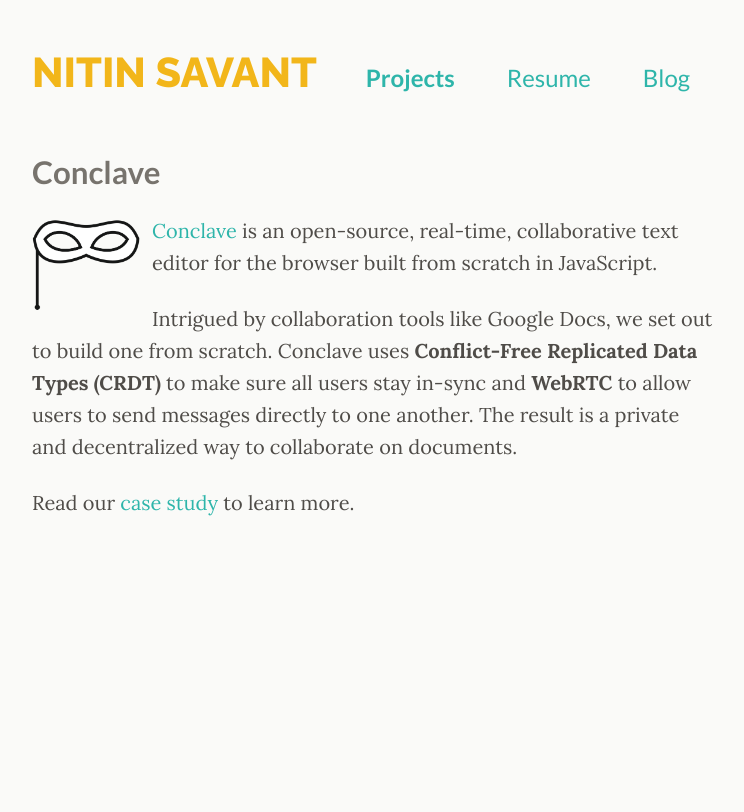
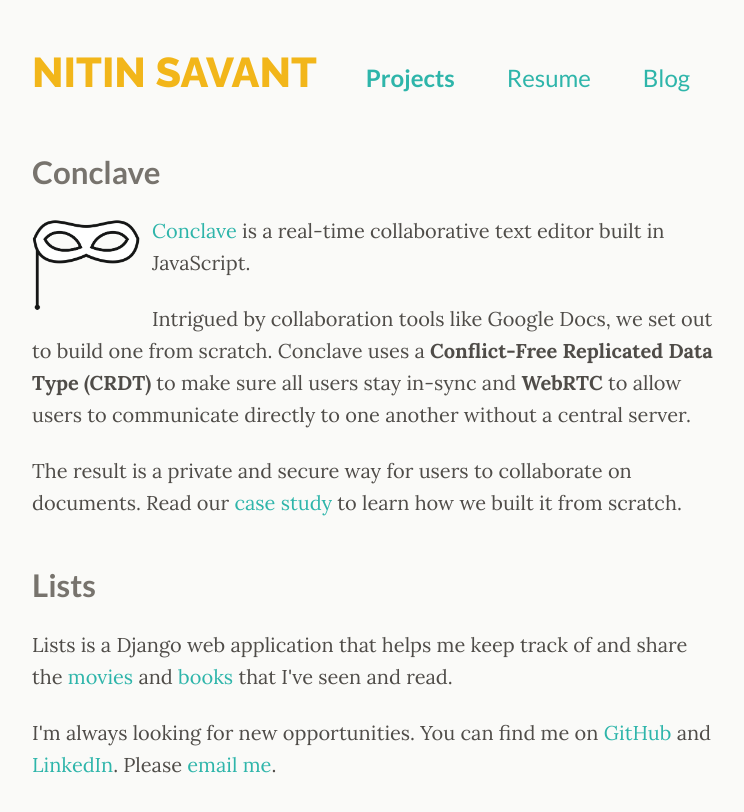
Before and after one commit to nitinsavant/nitinsavant.github.io, a Jekyll site: the page built from _pages/projects.html, in a window 1280 px wide. Shown: the top 812 px of the page, without its empty margins (266-1010 px from the left). Built offline with Jekyll 4.4.1, drawn with Linux system fonts in a browser that asks for light colours.

Commit message:
Added lists project

```diff
--- /dev/null
+++ b/_pages/projects.html
@@ -0,0 +1,38 @@
+---
+layout: page
+title: Projects
+permalink: /projects/
+---
+
+<section class="page-content">
+    <article>
+      <h2>Conclave</h2>
+
+      <figure class="project-logo">
+        <img src="{{ site.baseurl }}/assets/img/conclave-mask.png">
+      </figure>
+
+      <p>
+        <a href="http://conclave-app.herokuapp.com/" target="_blank">Conclave</a> is a real-time collaborative text editor built in JavaScript.
+      </p>
+      <p>
+        Intrigued by collaboration tools like Google Docs, we set out to build one from scratch. Conclave uses a <strong>Conflict-Free Replicated Data Type (CRDT)</strong> to make sure all users stay in-sync and <strong>WebRTC</strong> to allow users to communicate directly to one another without a central server.
+      </p>
+      <p>
+        The result is a private and secure way for users to collaborate on documents. Read our <a href="https://conclave-team.github.io/conclave-site/" target="_blank">case study</a> to learn how we built it from scratch.
+      </p>
+  </article>
+  <article>
+    <h2>Lists</h2>
+
+    <p>
+      Lists is a Django web application that helps me keep track of and share the <a href="https://nitinsavant.herokuapp.com/lists/movies" target="_blank">movies</a> and <a href="https://nitinsavant.herokuapp.com/lists/books" target="_blank">books</a> that I've seen and read.
+    </p>
+</article>
+</section>
+
+<footer>
+  <p>
+    I'm always looking for new opportunities. You can find me on <a target="_blank" rel="external" href="https://github.com/nitinsavant">GitHub</a> and <a target="_blank" rel="external" href="https://linkedin.com/in/nitinsavant">LinkedIn</a>. Please <a href="mailto:nitinsavant@gmail.com">email me</a>.
+  </p>
+</footer>
--- a/_pages/projects.md
+++ /dev/null
@@ -1,20 +0,0 @@
----
-layout: page
-title: Projects
-desc: Side projects are fun.
-permalink: /projects/
----
-
-## Conclave
-
-{::nomarkdown}
-<figure class="project-logo">
-  <img src="{{ site.baseurl }}/assets/img/conclave-mask.png">
-</figure>
-{:/}
-
-[Conclave](http://conclave-app.herokuapp.com){:target="_blank"} is an open-source, real-time, collaborative text editor for the browser built from scratch in JavaScript.
-
-Intrigued by collaboration tools like Google Docs, we set out to build one from scratch. Conclave uses **Conflict-Free Replicated Data Types (CRDT)** to make sure all users stay in-sync and **WebRTC** to allow users to send messages directly to one another. The result is a private and decentralized way to collaborate on documents.
-
-Read our [case study](https://conclave-team.github.io/conclave-site/){:target="_blank"} to learn more.
```
Also changed, not shown: index.html (+8 -8 lines).
